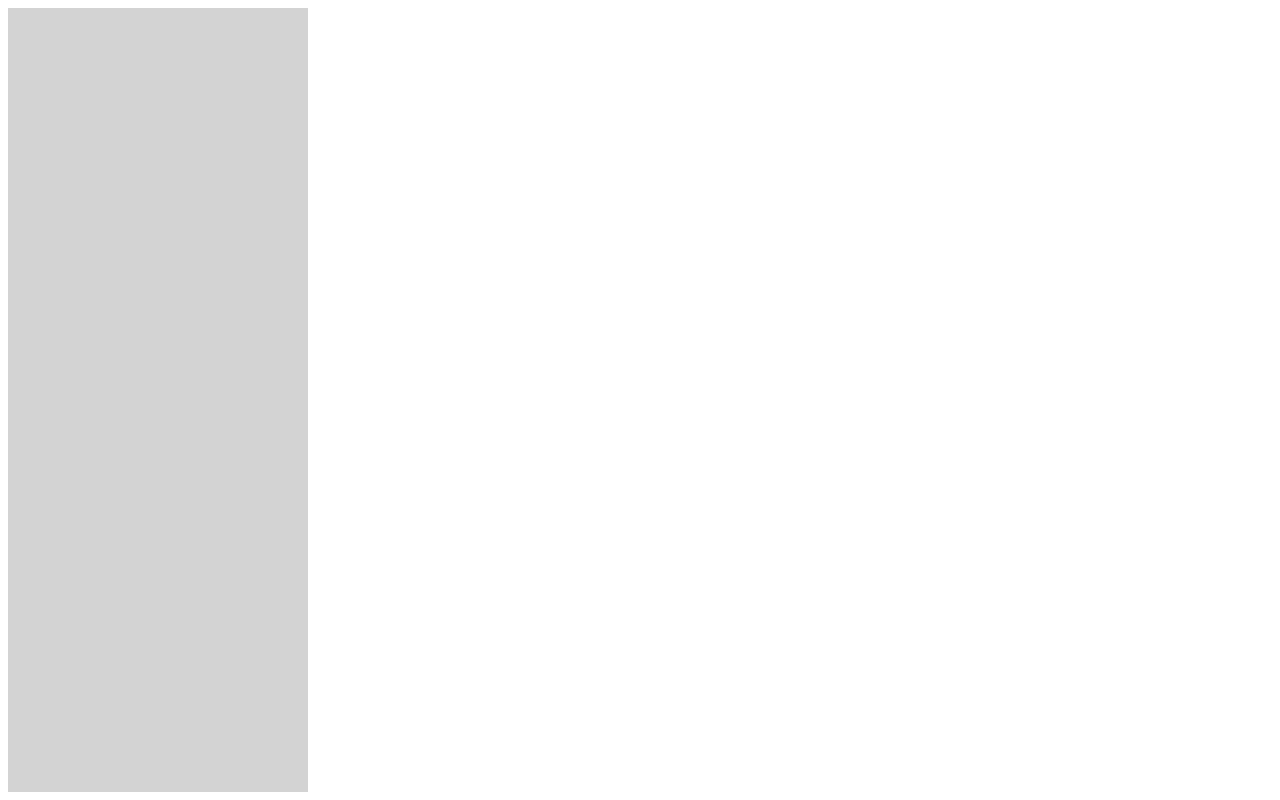
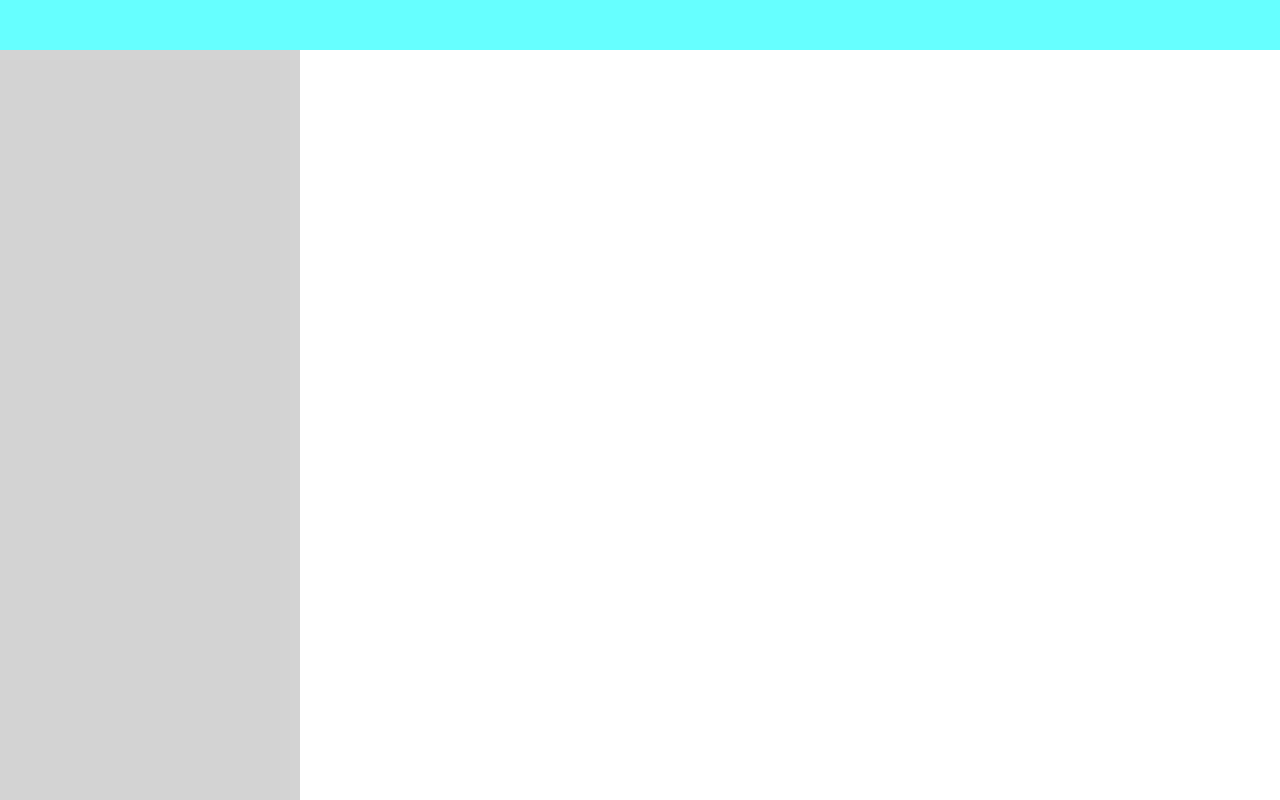
Before and after one commit to Hackathon-UCSC-2015/HackUCSC-2015, a plain HTML site: page client/index.html in a window 1280 px wide. Drawn offline with nearby package versions, Linux system fonts and the light colour scheme.

Commit message:
Some stylizing

```diff
--- a/client/stylesheet.css
+++ b/client/stylesheet.css
@@ -2,7 +2,20 @@
 #eventlist {
     background-color: lightgrey;
     float:left;
+	position:absolute;
+	top:0px;
+	left:0px;
     width:300px;
     height: 100%;
+	margin-top:50px;
 
 }
+
+#header {
+	background-color:#6FF;
+	height:50px;
+	width:100%;
+	position:absolute;
+	top:0px;
+	left:0px;
+}
```
